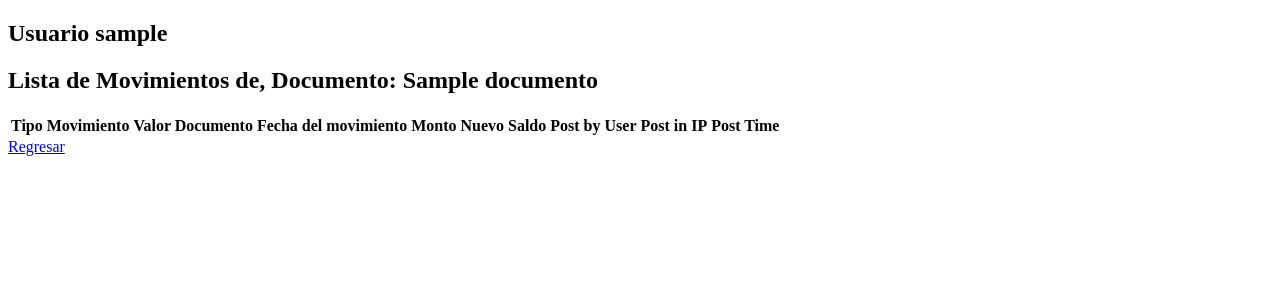
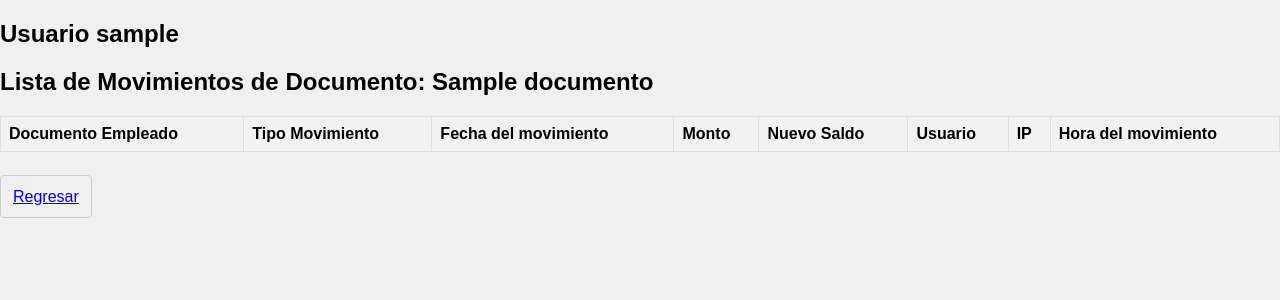
Before and after one commit to ErickAbarca/proy2Python, a Flask app: template templates/movimientos.html in a window 1280 px wide. Shown: the top 300 px of the page. Run offline with Flask 3, Linux system fonts and the light colour scheme; the template is opened without the code that fills it: most values are stand-ins (such as "Sample title", 1, 10 or a date in 2020); data that the repository does not hold is empty.

Commit message:
Ver movimientos, terminado

```diff
--- a/app.py
+++ b/app.py
@@ -212,9 +212,10 @@ def ver_movimientos_empleado():
             movimientos_json = []
             for m in movimientos_empleado:
                 movimiento_json = {
-                    'idEmpleado': m[0],
-                    'fecha': m[1],
-                    'tipo': m[2],
+                    'idEmpleado': ejecutar_stored_procedure('GetEmpleadoById', f"'{m[0]}'")[0][1],
+                    'idTipo': m[1],
+                    'tipo': ejecutar_stored_procedure('GetTipoMovimientoById', f"{m[1]}")[0][0],
+                    'fecha': m[2],
                     'monto': m[3],
                     'nuevoSaldo': m[4],
                     'idPostbyUser': m[5],
@@ -223,8 +224,9 @@ def ver_movimientos_empleado():
                 }
                 print(movimiento_json)
                 movimientos_json.append(movimiento_json)
-            print(movimientos_json)
-            return render_template('movimientos.html', movimientos=movimientos_json)
+            empleado = ejecutar_stored_procedure('GetFiltroEmpleadosDoc', f"'{valorDocumento}'")
+            print({'nombre': empleado[0][2]}, {'saldoVacaciones': empleado[0][5]})
+            return jsonify(movimientos_json)
         except Exception as e:
             return jsonify({'error': str(e)}), 500
 
--- a/templates/movimientos.html
+++ b/templates/movimientos.html
@@ -4,23 +4,79 @@
     <meta charset="utf-8">
     <title>Ver movimientos</title>
     <meta name="viewport" content="width=device-width, initial-scale=1">
+    <style>
+        body {
+            font-family: Arial, sans-serif;
+            margin: 0;
+            padding: 0;
+            background-color: #f0f0f0;
+
+        }
+        table {
+            width: 100%;
+            border-collapse: collapse;
+        }
+        th, td {
+            border: 1px solid #ddd;
+            padding: 8px;
+            text-align: left;
+        }
+        th {
+            background-color: #f2f2f2;
+        }
+        tr:nth-child(even) {
+            background-color: #f2f2f2;
+        }
+        tr:hover {
+            background-color: #ddd;
+        }
+        .scrollable-table {
+            max-height: 400px;
+            overflow-y: auto;
+        }
+        .input {
+            width: 75%;
+            padding: 12px;
+            border: 1px solid #ccc;
+            border-radius: 4px;
+            box-sizing: border-box;
+            margin-top: 6px;
+            margin-bottom: 16px;
+            grid-column: 1;
+        }
+        .filaSeleccion{
+            background-color: #ffffff;
+        }
+        .boton {
+            padding: 12px;
+            border: 1px solid #ccc;
+            border-radius: 4px;
+            box-sizing: border-box;
+            margin-top: 6px;
+            margin-bottom: 16px;
+        }
+        .enlace {
+            text-decoration: none;
+            color: black;
+        }
+    </style>
 </head>
 <body>
     <h2 id="usuario">Usuario {{username}}</h2>
-    <h2 id="informacion">Lista de Movimientos de, Documento: {{documento}}</h2>
+    <h2 id="informacion">Lista de Movimientos de Documento: {{documento}}</h2>
     <form id="formulario-movimiento" action="/movimientos/{{documento}}" method="post">
         <div class="scrollable-table">
             <table>
                 <thead>
                     <tr>
+                        <th>Documento Empleado</th>
                         <th>Tipo Movimiento</th>
-                        <th>Valor Documento</th>
                         <th>Fecha del movimiento</th>
                         <th>Monto</th>
                         <th>Nuevo Saldo</th>
-                        <th>Post by User</th>
-                        <th>Post in IP</th>
-                        <th>Post Time</th>
+                        <th>Usuario</th>
+                        <th>IP</th>
+                        <th>Hora del movimiento</th>
                     </tr>
                 </thead>
                 <tbody id="movimientosLista">
@@ -41,6 +97,7 @@
             })
             .then(data => {
                 cargarMovimientos(data);
+                console.log(data);
             })
             .catch(error => {
                 console.error('Error:', error);
@@ -51,12 +108,12 @@
 
             data.forEach(movimiento => {
                 const fila = document.createElement('tr');
+                const valorDocumento = document.createElement('td');
+                valorDocumento.textContent = movimiento.idEmpleado;
+                fila.appendChild(valorDocumento);
                 const tipoMovimiento = document.createElement('td');
-                tipoMovimiento.textContent = movimiento.idTipoMovimiento;
+                tipoMovimiento.textContent = movimiento.tipo;
                 fila.appendChild(tipoMovimiento);
-                const valorDocumento = document.createElement('td');
-                valorDocumento.textContent = movimiento.valorDocumento;
-                fila.appendChild(valorDocumento);
                 const fechaMovimiento = document.createElement('td');
                 fechaMovimiento.textContent = new Date(movimiento.fecha).toLocaleDateString();
                 fila.appendChild(fechaMovimiento);
@@ -67,10 +124,10 @@
                 nuevoSaldo.textContent = movimiento.nuevoSaldo;
                 fila.appendChild(nuevoSaldo);
                 const idPostByUser = document.createElement('td');
-                idPostByUser.textContent = movimiento.idPostByUser;
+                idPostByUser.textContent = movimiento.idPostbyUser;
                 fila.appendChild(idPostByUser);
                 const postInIP = document.createElement('td');
-                postInIP.textContent = movimiento.postInIP;
+                postInIP.textContent = movimiento.postInIp;
                 fila.appendChild(postInIP);
                 const postTime = document.createElement('td');
                 postTime.textContent = new Date(movimiento.postTime).toLocaleString();
@@ -79,6 +136,7 @@
             });
         }
     </script>
+    <br><br>
     <a href="/pagina_principal/{{username}}", class="boton">Regresar</a>
 </body>
 </html>
```
Also changed, not shown: SQL/spPrincipales.sql (+23 -0 lines).
